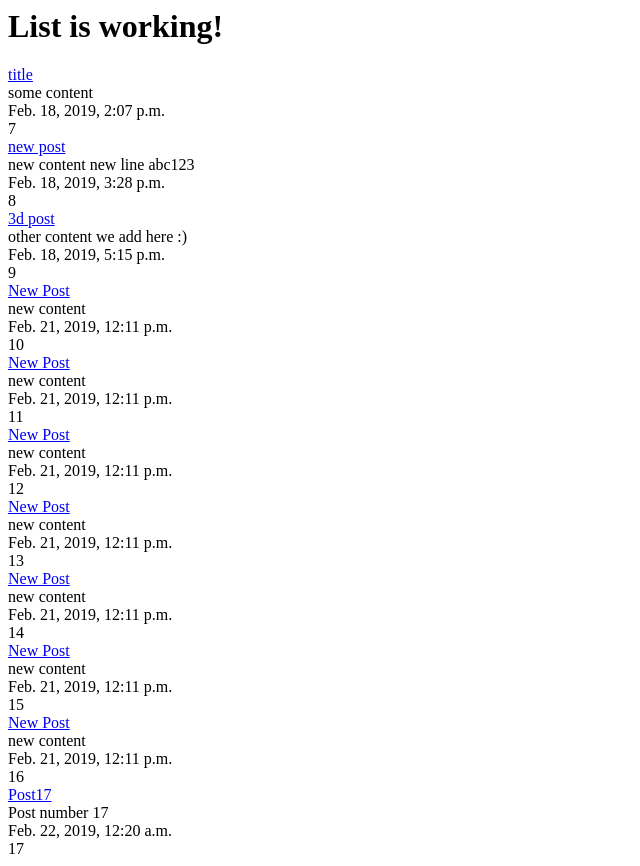
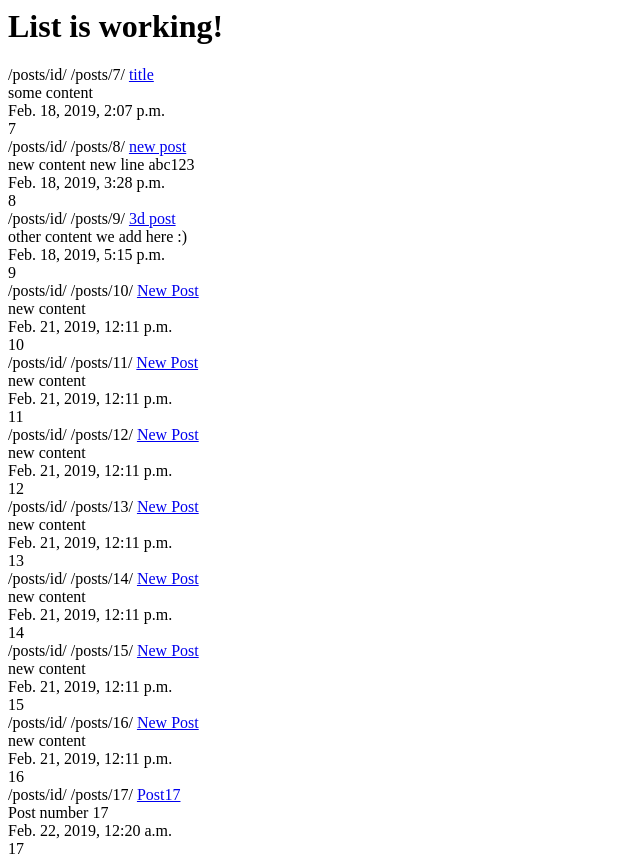
Before and after one commit to amdsleem/TryDjango001, a Django app: page /posts/ in a window 1280 px wide. Shown: the whole page, without its empty margins (0-640 px from the left). Run offline with Django 3.2, Linux system fonts and the light colour scheme; data comes from the database, SQL or seed files in the repository.

Commit message:
added "namespace" to "trydj/url" and "app_name" to "posts/url"

```diff
--- a/trydjango/posts/models.py
+++ b/trydjango/posts/models.py
@@ -1,5 +1,7 @@
 from __future__ import unicode_literals
 from django.db import models
+from django.urls import reverse
+# from django.core.urlresolvers import reverse
 
 # Create your models here.
 #MVC MODEL VIEW CONTROLLER
@@ -12,3 +14,7 @@ class Post(models.Model):
 
     def __str__(self):
         return self.title
+
+    def get_absolute_url(self):
+        # return "/posts/%s/" % self.id
+        return reverse("posts:detail", kwargs={"id": self.id})
--- a/trydjango/posts/urls.py
+++ b/trydjango/posts/urls.py
@@ -2,7 +2,7 @@ from django.urls import include, path
 from . import views
 from .views import post_list, post_create, post_detail, post_update, post_delete
 
-
+app_name = 'posts'
 urlpatterns = [
     path('', views.post_list, name='post_list'),
     path('create/', views.post_create, name='post_create'),
--- a/trydjango/templates/index.html
+++ b/trydjango/templates/index.html
@@ -6,8 +6,9 @@
     <h1>{{title}} is working!</h1>
 
 {% for obj in object_list %}
-
-<a href='{% url "detail" id=obj.id %}'>{{obj.title}}</a><br/>
+/posts/id/
+{% url "posts:detail" id=obj.id %}
+<a href='{{ obj.get_absolute_url }}'>{{obj.title}}</a><br/>
 {{obj.content}}<br/>
 {{obj.update}}<br/>
 {{obj.id}}<br/>
--- a/trydjango/trydjango/urls.py
+++ b/trydjango/trydjango/urls.py
@@ -17,6 +17,6 @@ from django.contrib import admin
 from django.urls import include, path
 
 urlpatterns = [
-    path('posts/', include('posts.urls')),
+    path('posts/', include('posts.urls', namespace='posts')),
     path('admin/', admin.site.urls),
 ]
```
